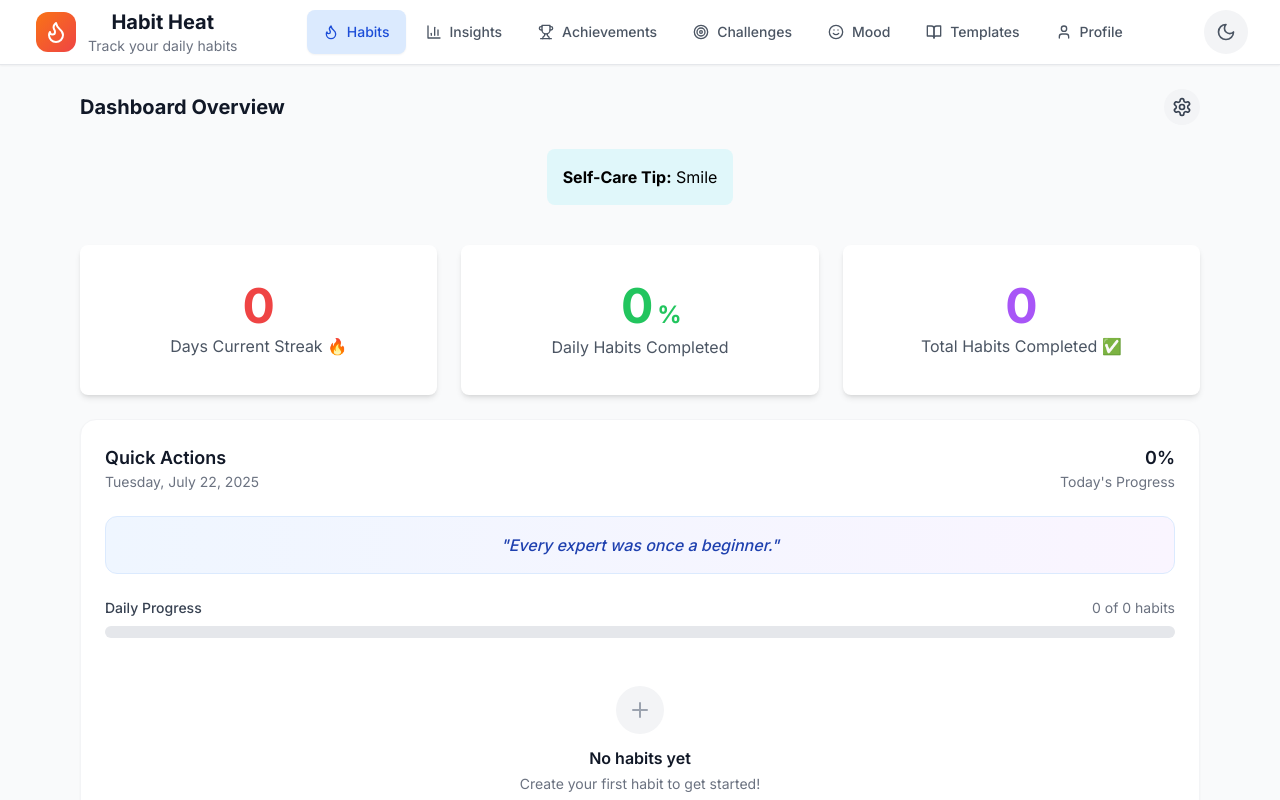
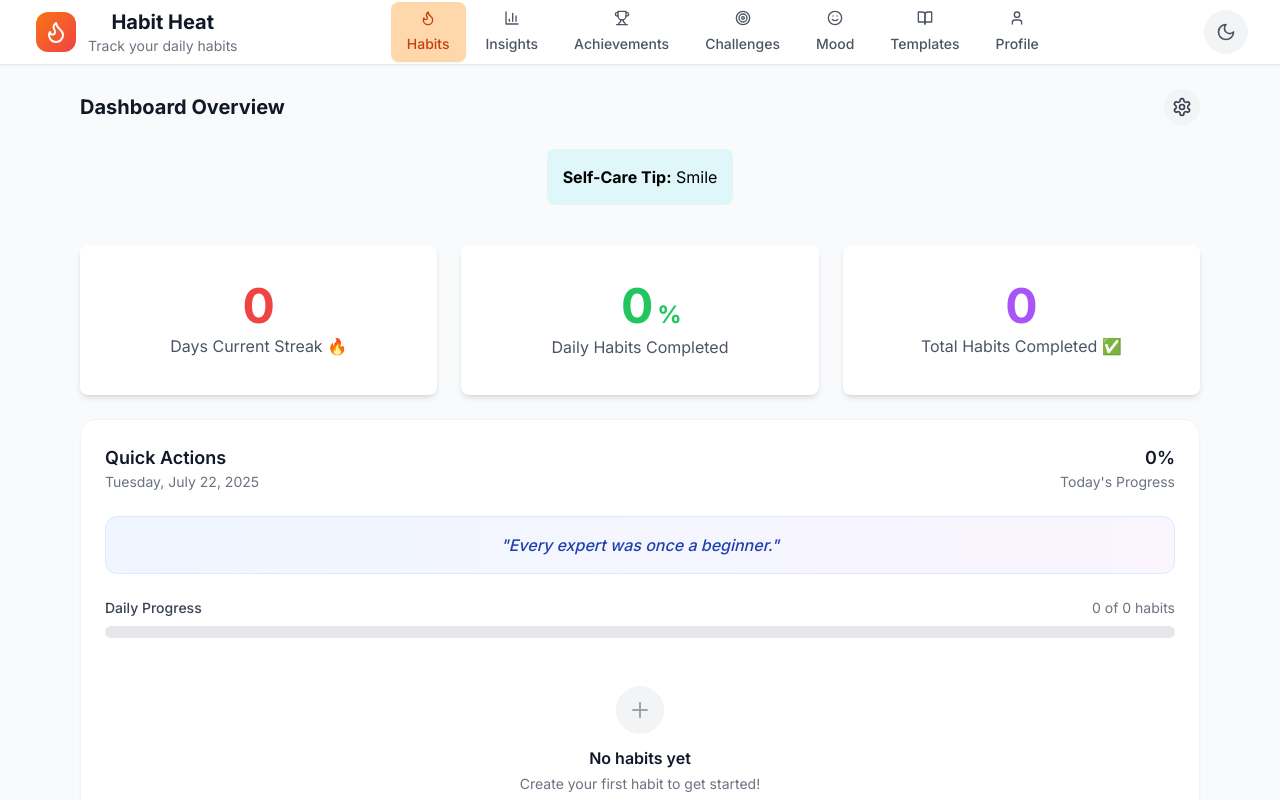
Before and after one commit to MeenakshiAM/Habitheat, a React (Vite) app in the folder project/: page / in a window 1280 px wide. Shown: the top 800 px of the page. Built offline with nearby package versions, Linux system fonts and the light colour scheme.

Commit message:
improvenavbar/dynamictabTitle/changedFeviicon

```diff
--- a/project/index.html
+++ b/project/index.html
@@ -2,7 +2,7 @@
 <html lang="en">
   <head>
     <meta charset="UTF-8" />
-    <link rel="icon" type="image/svg+xml" href="/fire.svg" />
+    <link rel="icon" type="image/png+xml" href="/fevicon.png" />
     <meta name="viewport" content="width=device-width, initial-scale=1.0" />
     <title>Habit Heat - Track Your Daily Habits</title>
     <link rel="preconnect" href="https://fonts.googleapis.com">
--- a/project/src/components/Header.tsx
+++ b/project/src/components/Header.tsx
@@ -74,7 +74,7 @@ export const Header: React.FC<HeaderProps> = ({ theme, currentView, onThemeToggl
       <header className="bg-white dark:bg-gray-900 border-b border-gray-200 dark:border-gray-700 sticky top-0 z-50 shadow-sm">
         <div className="max-w-7xl mx-auto px-4 sm:px-6 lg:px-8">
           <div className="flex items-center justify-between h-16">
-            <AnimatePresence>
+            {/* <AnimatePresence>
               {currentView !== 'dashboard' && (
                 <motion.button
                   key="back-button"
@@ -89,7 +89,7 @@ export const Header: React.FC<HeaderProps> = ({ theme, currentView, onThemeToggl
                   <ArrowLeft className="w-4 h-4 sm:w-5 sm:h-5 text-gray-600 dark:text-gray-300" />
                 </motion.button>
               )}
-            </AnimatePresence>
+            </AnimatePresence> */}
 
             {/* Logo - Clickable and Responsive */}
             <button
@@ -118,18 +118,19 @@ export const Header: React.FC<HeaderProps> = ({ theme, currentView, onThemeToggl
 
             {/* Desktop Navigation */}
             <nav className="hidden lg:flex items-center gap-1">
-              {navItems.map(({ view, icon: Icon, label }) => (
+              {navItems.map(({ view, icon: Icon, label  }) => (
                 <button
                   key={view}
+
                   onClick={() => onViewChange(view)}
-                  className={`flex items-center gap-2 px-4 py-2 rounded-lg text-sm font-medium transition-all duration-200 min-h-[44px] ${
+                  className={`flex flex-col items-center gap-2 px-4 py-2 rounded-lg text-sm font-medium transition-all duration-200 min-h-[44px] ${
                     currentView === view
-                      ? 'bg-blue-100 dark:bg-blue-900/50 text-blue-700 dark:text-blue-300 shadow-sm'
+                      ? 'bg-orange-200 dark:bg-blue-900/50 text-orange-700 dark:text-blue-300 shadow-sm'
                       : 'text-gray-600 dark:text-gray-400 hover:text-gray-900 dark:hover:text-white hover:bg-gray-100 dark:hover:bg-gray-800'
                   }`}
                 >
-                  <Icon className="w-4 h-4 flex-shrink-0" />
-                  <span className="hidden xl:inline whitespace-nowrap">{label}</span>
+                  <Icon className={` w-4 h-4 flex-shrink-0 `} />
+                  <span className="hidden md:inline whitespace-nowrap">{label}</span>
                 </button>
               ))}
             </nav>
@@ -210,7 +211,7 @@ export const Header: React.FC<HeaderProps> = ({ theme, currentView, onThemeToggl
                       onClick={() => handleViewChange(view)}
                       className={`w-full flex items-center gap-4 px-4 py-4 rounded-xl text-left font-medium transition-all duration-200 min-h-[56px] ${
                         currentView === view
-                          ? 'bg-blue-100 dark:bg-blue-900/50 text-blue-700 dark:text-blue-300 shadow-sm'
+                          ? 'bg-orange-200 dark:bg-blue-900/50 text-orange-700 dark:text-blue-300 shadow-sm'
                           : 'text-gray-700 dark:text-gray-300 hover:text-gray-900 dark:hover:text-white hover:bg-gray-100 dark:hover:bg-gray-800'
                       }`}
                     >
--- a/project/src/components/AchievementsView.tsx
+++ b/project/src/pages/AchievementsView.tsx
@@ -1,4 +1,4 @@
-import React from 'react';
+import React, { useEffect } from 'react';
 import { Trophy, Star, Lock } from 'lucide-react';
 import { Achievement } from '../types';
 import { ACHIEVEMENT_DEFINITIONS } from '../utils/achievements';
@@ -62,6 +62,11 @@ export const AchievementsView: React.FC<AchievementsViewProps> = ({ achievements
   const unlockedCount = achievements.length;
   const totalCount = ACHIEVEMENT_DEFINITIONS.length;
   const progressPercentage = (unlockedCount / totalCount) * 100;
+
+  // tabtitle
+  useEffect(()=>{
+    document.title='Habit Heat -Achievements'
+  },[])
 
   return (
     <div className="max-w-6xl mx-auto px-4 py-6 space-y-8">
--- a/project/src/components/ChallengesView.tsx
+++ b/project/src/pages/ChallengesView.tsx
@@ -17,6 +17,11 @@ export const ChallengesView: React.FC<ChallengesViewProps> = ({
   onCompleteChallenge
 }) => {
   const [availableChallenges, setAvailableChallenges] = useState<Challenge[]>([]);
+
+  // tabtitle
+    useEffect(()=>{
+      document.title='Habit Heat-Challenges'
+    },[])
 
   useEffect(() => {
     if (challenges.length === 0) {
--- a/project/src/components/Dashboard.tsx
+++ b/project/src/pages/Dashboard.tsx
@@ -1,16 +1,16 @@
-import SelfCareTip from "./SelfCareTip";
+import SelfCareTip from "../components/SelfCareTip";
 import React, { useState, useEffect } from 'react'; // Import useEffect
 import { Plus, Filter, Search, Archive, Settings } from 'lucide-react'; // Import Settings icon
 import { Habit, SortOption, FilterOption } from '../types';
-import { HabitCard } from './HabitCard';
-import { QuickActions } from './QuickActions';
+import { HabitCard } from '../components/HabitCard';
+import { QuickActions } from '../components/QuickActions';
 
 // IMPORTS FOR YOUR WIDGETS
-import CurrentStreakWidget from './widgets/CurrentStreakWidget';
-import DailyCompletionRateWidget from './widgets/DailyCompletionRateWidget';
-import TotalHabitsCompletedWidget from './widgets/TotalHabitsCompletedWidget';
+import CurrentStreakWidget from '../components/widgets/CurrentStreakWidget';
+import DailyCompletionRateWidget from '../components/widgets/DailyCompletionRateWidget';
+import TotalHabitsCompletedWidget from '../components/widgets/TotalHabitsCompletedWidget';
 // NEW IMPORT FOR WIDGET SETTINGS MODAL
-import WidgetSettingsModal from './WidgetSettingsModal'; // Adjust path if you put it in widgets/
+import WidgetSettingsModal from '../components/WidgetSettingsModal'; // Adjust path if you put it in widgets/
 
 interface DashboardProps {
   habits: Habit[];
@@ -38,6 +38,11 @@ export const Dashboard: React.FC<DashboardProps> = ({
   const [sortBy, setSortBy] = useState<SortOption>('name');
   const [filterBy, setFilterBy] = useState<FilterOption>('all');
   const [showArchived, setShowArchived] = useState(false);
+
+  // tabtitle
+      useEffect(()=>{
+        document.title='Habit Heat-Track Habits'
+      },[])
 
   // NEW STATE FOR WIDGET CUSTOMIZATION
   const [showWidgetSettings, setShowWidgetSettings] = useState(false);
--- a/project/src/components/HabitTemplatesView.tsx
+++ b/project/src/pages/HabitTemplatesView.tsx
@@ -1,4 +1,4 @@
-import React, { useState } from 'react';
+import React, { useEffect, useState } from 'react';
 import { ArrowLeft, Clock, Target, Lightbulb, Plus } from 'lucide-react';
 import { HabitTemplate } from '../types';
 import { HABIT_TEMPLATES, getTemplatesByCategory } from '../utils/habitTemplates';
@@ -25,6 +25,11 @@ export const HabitTemplatesView: React.FC<HabitTemplatesViewProps> = ({ onBack,
       default: return 'bg-gray-100 dark:bg-gray-700 text-gray-700 dark:text-gray-300';
     }
   };
+
+  // tabtitle
+        useEffect(()=>{
+          document.title='Habit Heat-Templates'
+        },[])
 
   if (selectedTemplate) {
     return (
--- a/project/src/components/InsightsView.tsx
+++ b/project/src/pages/InsightsView.tsx
@@ -1,4 +1,4 @@
-import React from 'react';
+import React, { useEffect } from 'react';
 import {
   TrendingUp,
   TrendingDown,
@@ -57,6 +57,12 @@ interface InsightsViewProps {
 
 export const InsightsView: React.FC<InsightsViewProps> = ({ habits }) => {
   const insights = generateInsights(habits);
+
+  // tabtitle
+          useEffect(()=>{
+            document.title='Habit Heat-Insights'
+          },[])
+
 
   /* --------------------------------------------------------------
      NOTE on Tailwind + dynamic color strings:
--- a/project/src/components/MoodTracker.tsx
+++ b/project/src/pages/MoodTracker.tsx
@@ -1,4 +1,4 @@
-import React, { useState } from 'react';
+import React, { useEffect, useState } from 'react';
 import { Smile, Frown, Meh, Heart, Zap, Cloud } from 'lucide-react';
 import { Mood } from '../types';
 import { formatDate } from '../utils/dateUtils';
@@ -36,6 +36,11 @@ export const MoodTracker: React.FC<MoodTrackerProps> = ({ moods, onAddMood }) =>
 
   const moodEmojis = ['😢', '😕', '😐', '😊', '😄'];
   const moodLabels = ['Terrible', 'Bad', 'Okay', 'Good', 'Great'];
+
+  // tabtitle
+            useEffect(()=>{
+              document.title='Habit Heat-Mood'
+            },[])
 
   const handleSubmit = () => {
     const mood: Mood = {
--- a/project/src/components/NotFound.tsx
+++ b/project/src/pages/NotFound.tsx
@@ -1,10 +1,17 @@
 import { ArrowLeft, Flame } from 'lucide-react';
+import { useEffect } from 'react';
 
 interface NotFoundProps {
   onNavigateHome: () => void;
 }
 
 export default function NotFound({ onNavigateHome }: NotFoundProps) {
+
+  // tabtitle
+              useEffect(()=>{
+                document.title='Habit Heat-Page Not Found'
+              },[])
+
   const handleGoBack = () => {
     if (window.history.length > 1) {
       window.history.back();
--- a/project/src/components/ProfilePage.tsx
+++ b/project/src/pages/ProfilePage.tsx
@@ -1,4 +1,4 @@
-import React, { useState } from 'react';
+import React, { useEffect, useState } from 'react';
 import {
   User,
   Edit3,
@@ -49,6 +49,11 @@ const ProfilePage: React.FC<ProfilePageProps> = ({ theme }) => {
     habitsCompleted: 218,
     joinDate: "January 2024"
   };
+
+  // tabtitle
+                useEffect(()=>{
+                  document.title='Habit Heat-My Profile'
+                },[])
 
   const achievements: Achievement[] = [
     {
```
Also changed, not shown: project/src/App.tsx (+8 -8 lines), project/public/fevicon.png (added).
